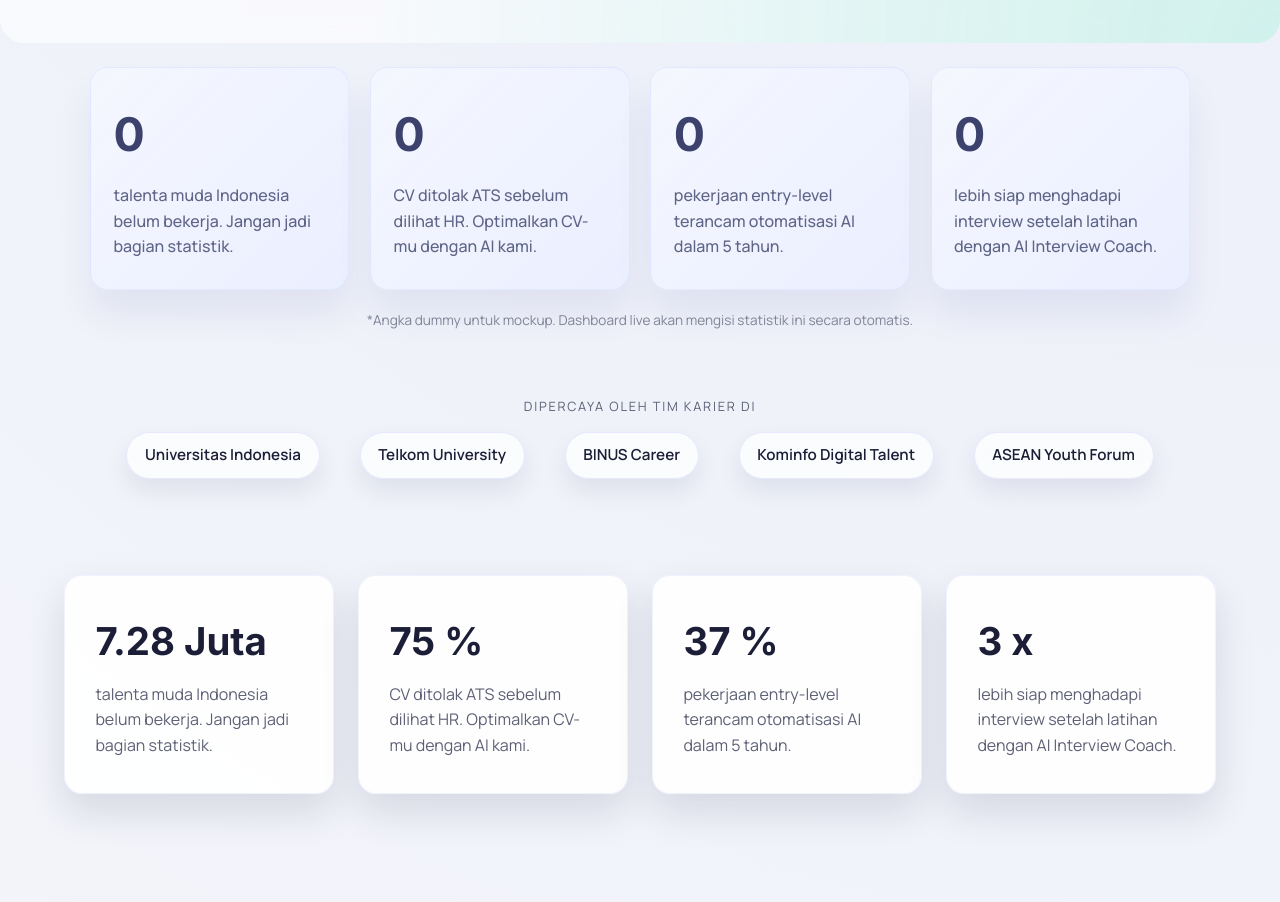
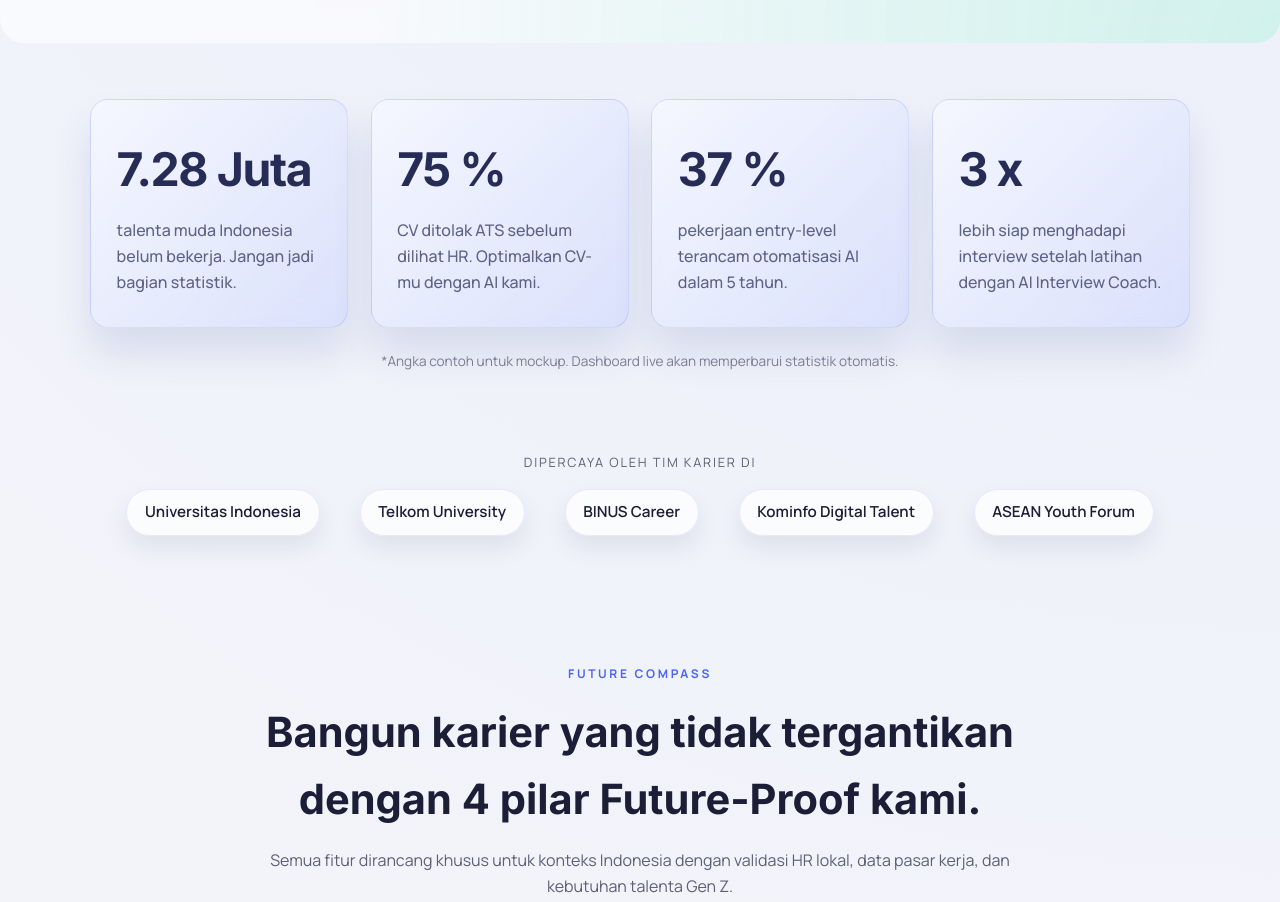
Before and after one commit to Repalwiky/Karir.AI-Mid-Term-semester, a plain HTML site: page index.html in a window 1280 px wide. Shown: the part 920-1822 px from the top of the page. Drawn offline with Linux system fonts and the light colour scheme.

Commit message:
Unify hero snapshot metrics

```diff
--- a/index.html
+++ b/index.html
@@ -90,26 +90,26 @@
             </div>
         </section>
 
-        <section class="stat-zero" aria-label="Snapshot tantangan karier (dummy)">
-            <div class="zero-grid">
-                <article class="zero-card">
-                    <span class="zero-card__value">0</span>
+        <section class="snapshot" aria-label="Snapshot tantangan karier masa depan">
+            <div class="snapshot-grid">
+                <article class="snapshot-card">
+                    <h3 data-target="7.28" data-suffix="Juta">0</h3>
                     <p>talenta muda Indonesia belum bekerja. Jangan jadi bagian statistik.</p>
                 </article>
-                <article class="zero-card">
-                    <span class="zero-card__value">0</span>
+                <article class="snapshot-card">
+                    <h3 data-target="75" data-suffix="%">0</h3>
                     <p>CV ditolak ATS sebelum dilihat HR. Optimalkan CV-mu dengan AI kami.</p>
                 </article>
-                <article class="zero-card">
-                    <span class="zero-card__value">0</span>
+                <article class="snapshot-card">
+                    <h3 data-target="37" data-suffix="%">0</h3>
                     <p>pekerjaan entry-level terancam otomatisasi AI dalam 5 tahun.</p>
                 </article>
-                <article class="zero-card">
-                    <span class="zero-card__value">0</span>
+                <article class="snapshot-card">
+                    <h3 data-target="3" data-suffix="x">0</h3>
                     <p>lebih siap menghadapi interview setelah latihan dengan AI Interview Coach.</p>
                 </article>
             </div>
-            <p class="zero-note">*Angka dummy untuk mockup. Dashboard live akan mengisi statistik ini secara otomatis.</p>
+            <p class="snapshot-note">*Angka contoh untuk mockup. Dashboard live akan memperbarui statistik otomatis.</p>
         </section>
 
         <section class="trust" aria-label="Mitra Karir.AI">
@@ -121,25 +121,6 @@
                 <span role="listitem">Kominfo Digital Talent</span>
                 <span role="listitem">ASEAN Youth Forum</span>
             </div>
-        </section>
-
-        <section class="stats" aria-label="Statistik Penting">
-            <article class="stat-card">
-                <h3 data-target="7.28" data-suffix="Juta">0</h3>
-                <p>talenta muda Indonesia belum bekerja. Jangan jadi bagian statistik.</p>
-            </article>
-            <article class="stat-card">
-                <h3 data-target="75" data-suffix="%">0</h3>
-                <p>CV ditolak ATS sebelum dilihat HR. Optimalkan CV-mu dengan AI kami.</p>
-            </article>
-            <article class="stat-card">
-                <h3 data-target="37" data-suffix="%">0</h3>
-                <p>pekerjaan entry-level terancam otomatisasi AI dalam 5 tahun.</p>
-            </article>
-            <article class="stat-card">
-                <h3 data-target="3" data-suffix="x">0</h3>
-                <p>lebih siap menghadapi interview setelah latihan dengan AI Interview Coach.</p>
-            </article>
         </section>
 
         <section class="future-proof" id="future-proof">
--- a/script.js
+++ b/script.js
@@ -3,7 +3,7 @@ const menuToggle = document.querySelector('.menu-toggle');
 const toggleRiskButton = document.getElementById('toggle-risk');
 const strategyPanel = document.querySelector('.strategy');
 const accordionItems = document.querySelectorAll('.accordion-item');
-const counters = document.querySelectorAll('.stat-card h3, .testimonial-metrics h3');
+const counters = document.querySelectorAll('[data-target]');
 
 // Mobile navigation toggle
 if (menuToggle) {
--- a/styles.css
+++ b/styles.css
@@ -238,56 +238,57 @@ a {
     min-width: 180px;
 }
 
-.stat-zero {
-    margin: 1.5rem 0 0;
-    padding: 0 5vw 2.5rem;
+.snapshot {
+    margin: 3.5rem 0;
+    padding: 0 5vw;
 }
 
-.zero-grid {
+.snapshot-grid {
     display: grid;
-    grid-template-columns: repeat(auto-fit, minmax(210px, 1fr));
-    gap: 1.3rem;
+    grid-template-columns: repeat(auto-fit, minmax(220px, 1fr));
+    gap: 1.4rem;
     max-width: 1100px;
     margin: 0 auto;
 }
 
-.zero-card {
-    background: linear-gradient(135deg, rgba(245, 247, 255, 0.98), rgba(233, 238, 255, 0.95));
+.snapshot-card {
+    background: linear-gradient(135deg, rgba(245, 247, 255, 0.9), rgba(173, 189, 255, 0.32));
     border-radius: var(--radius-md);
-    padding: 1.8rem 1.4rem;
+    padding: 2rem 1.6rem;
     display: grid;
     gap: 0.75rem;
-    box-shadow: 0 25px 35px rgba(36, 57, 137, 0.08);
-    border: 1px solid rgba(74, 101, 246, 0.08);
-    transition: transform 0.3s ease, box-shadow 0.3s ease;
+    box-shadow: 0 25px 38px rgba(36, 57, 137, 0.12);
+    border: 1px solid rgba(74, 101, 246, 0.16);
+    backdrop-filter: blur(10px);
+    transition: transform 0.3s ease, box-shadow 0.3s ease, border 0.3s ease;
 }
 
-.zero-card:hover,
-.zero-card:focus-within {
-    transform: translateY(-6px);
-    box-shadow: 0 30px 55px rgba(36, 57, 137, 0.14);
+.snapshot-card:hover,
+.snapshot-card:focus-within {
+    transform: translateY(-8px);
+    box-shadow: 0 34px 58px rgba(36, 57, 137, 0.18);
+    border-color: rgba(74, 101, 246, 0.32);
 }
 
-.zero-card__value {
+.snapshot-card h3 {
     font-family: 'Inter', sans-serif;
-    font-size: 2.9rem;
+    font-size: clamp(2.1rem, 4vw, 2.9rem);
     font-weight: 700;
-    letter-spacing: -0.04em;
-    color: rgba(28, 34, 83, 0.85);
+    letter-spacing: -0.03em;
+    color: rgba(21, 27, 70, 0.92);
 }
 
-.zero-card p {
+.snapshot-card p {
     color: rgba(53, 60, 100, 0.78);
     font-weight: 500;
 }
 
-.zero-note {
-    margin-top: 1.25rem;
+.snapshot-note {
+    margin: 1.4rem auto 0;
     text-align: center;
-    color: rgba(93, 96, 117, 0.75);
+    color: rgba(93, 96, 117, 0.78);
     font-size: 0.85rem;
     max-width: 720px;
-    margin-inline: auto;
 }
 
 .badge-card strong {
@@ -416,54 +417,6 @@ a {
     list-style: none;
     display: grid;
     gap: 0.5rem;
-    color: var(--color-muted);
-}
-
-.stats {
-    display: grid;
-    grid-template-columns: repeat(auto-fit, minmax(220px, 1fr));
-    gap: 1.5rem;
-    padding: 3rem 5vw;
-}
-
-.stat-card {
-    position: relative;
-    background: rgba(255, 255, 255, 0.92);
-    border-radius: var(--radius-md);
-    padding: 2.15rem 1.9rem;
-    box-shadow: 0 18px 38px rgba(15, 24, 60, 0.12);
-    border: 1px solid rgba(74, 101, 246, 0.08);
-    overflow: hidden;
-}
-
-.stat-card::before {
-    content: "";
-    position: absolute;
-    inset: 0;
-    border-radius: inherit;
-    background: linear-gradient(135deg, rgba(74, 101, 246, 0.12), rgba(0, 200, 151, 0.12));
-    opacity: 0;
-    transition: opacity 0.3s ease;
-    z-index: 0;
-}
-
-.stat-card:hover::before,
-.stat-card:focus-within::before {
-    opacity: 1;
-}
-
-.stat-card > * {
-    position: relative;
-    z-index: 1;
-}
-
-.stat-card h3 {
-    font-size: 2.4rem;
-    font-family: 'Inter', sans-serif;
-    margin-bottom: 0.6rem;
-}
-
-.stat-card p {
     color: var(--color-muted);
 }
 
@@ -1028,11 +981,11 @@ a {
         order: -1;
     }
 
-    .stat-zero {
+    .snapshot {
         padding-inline: 5vw;
     }
 
-    .zero-grid {
+    .snapshot-grid {
         grid-template-columns: repeat(auto-fit, minmax(180px, 1fr));
     }
 
@@ -1050,7 +1003,6 @@ a {
     }
 
     .hero-card,
-    .stat-card,
     .pillar,
     .timeline-item,
     .insight-card,
@@ -1070,15 +1022,15 @@ a {
         flex-direction: column;
     }
 
-    .zero-grid {
+    .snapshot-grid {
         grid-template-columns: 1fr;
     }
 
-    .zero-card {
+    .snapshot-card {
         padding: 1.6rem 1.25rem;
     }
 
-    .zero-note {
+    .snapshot-note {
         text-align: left;
         margin-inline: 0;
     }
```
